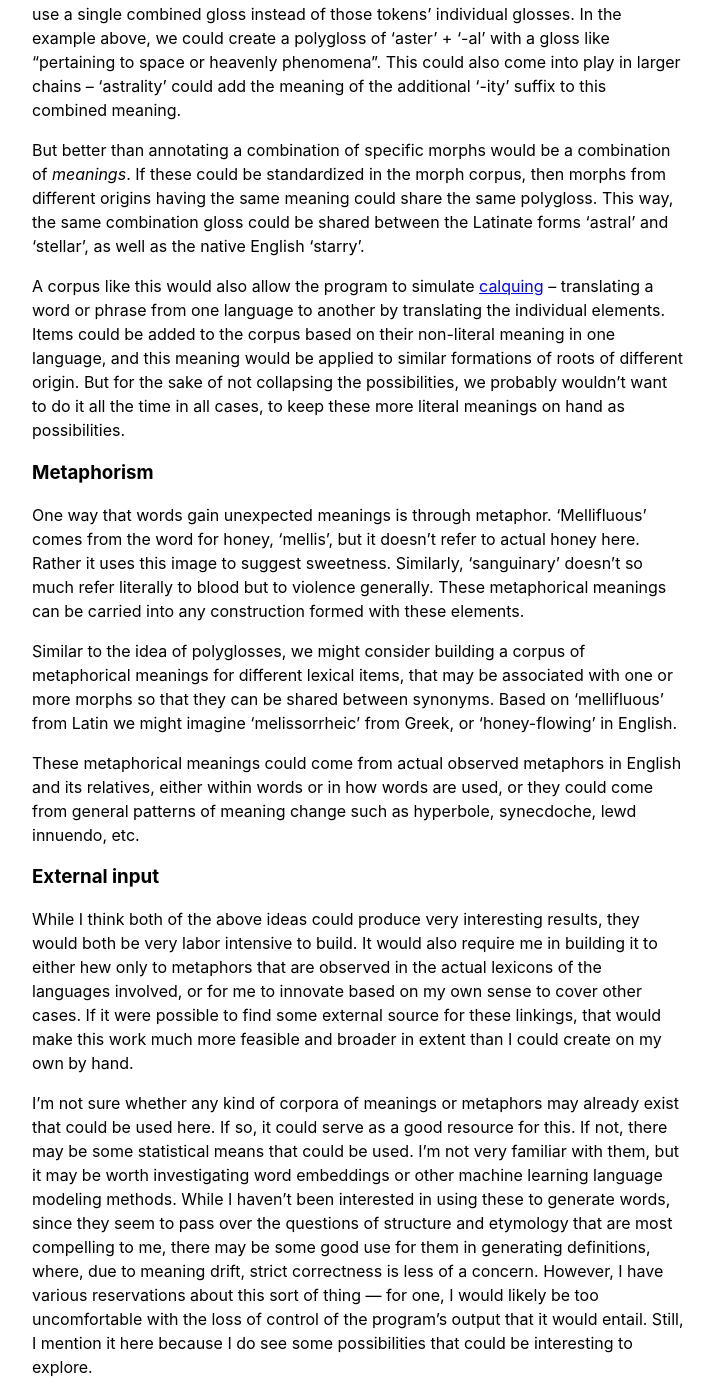
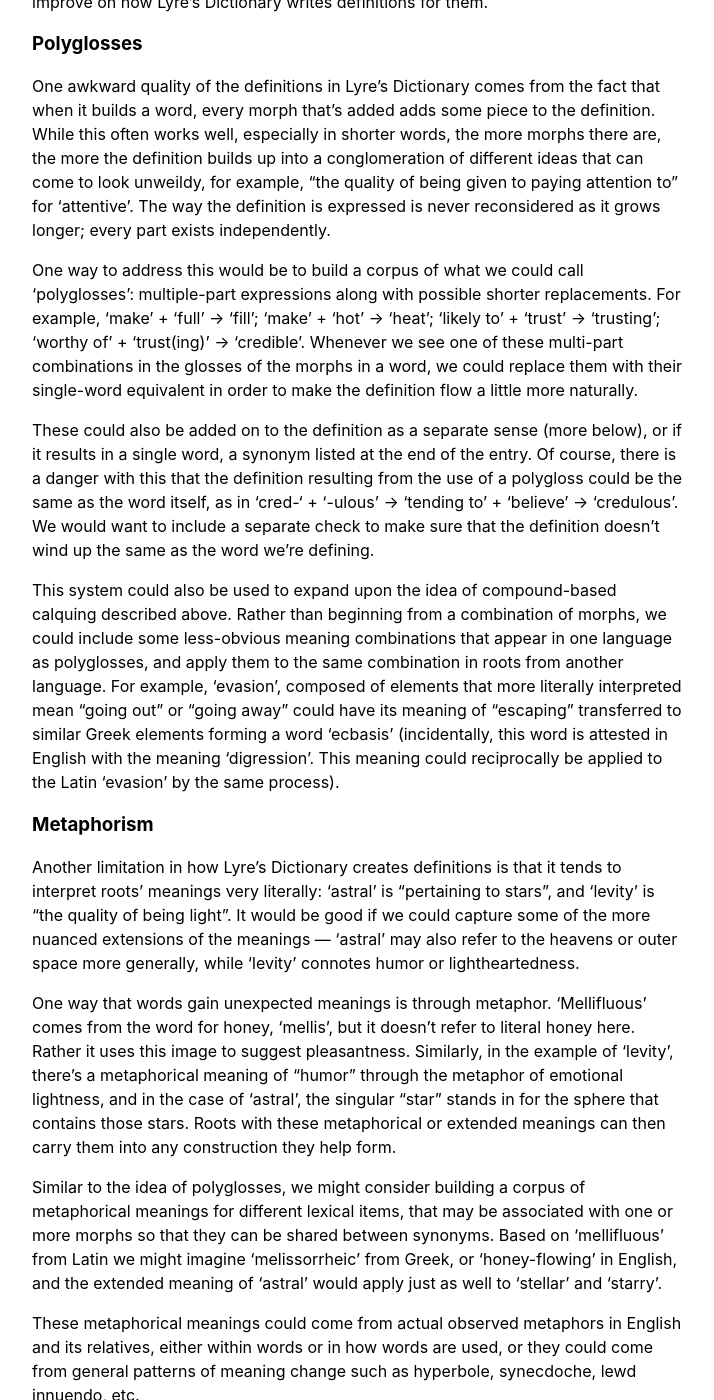
Before and after one commit to inthescales/lyre-site, a Jekyll site: the page built from blog/_posts/2023-7-1-future-work.md, in a window 1280 px wide and 1400 px high, scrolled down 3028 px. Shown: the whole window, without its empty margins (299-1013 px from the left). Built offline with Jekyll 4.4.1, drawn with Linux system fonts in a browser that asks for light colours; some of the changed text lies outside the part shown.

Commit message:
Revisions to future work post

```diff
--- a/blog/_posts/2023-7-1-future-work.md
+++ b/blog/_posts/2023-7-1-future-work.md
@@ -11,17 +11,17 @@ Although Lyre's Dictionary has existed for several years, and at the time of wri
 
 ### Adding more roots
 
-Currently, Lyre's Dictionary only uses roots from Latin and Greek to make words, and the easiest way to add more content to the corpus would be to add more roots from these languages. My process has mostly been to research the origins of English words haphazardly and add their components to the corpus as [morphs](). I surely haven't exhausted the supply of roots available in the English lexicon — a more focused approach would definitely yield new roots. I could spend some dedicated time reading through dictionaries, including ones focused on archaic and obscure words, to find more material.
+Currently, Lyre's Dictionary only uses roots from Latin and Greek to make words, and the easiest way to add more content to the corpus would be to add more roots from these languages. My process has mostly been to research the origins of English words one-by-one and add their components to the corpus as [morphs](http://www.inthescales.com/projects/lyres-dictionary/blog/2022/12/20/how-does-it-work.html). I surely haven't exhausted the supply of roots available in the English lexicon — a more focused approach would definitely yield many new ones. I could spend some dedicated time reading through dictionaries, including ones focused on archaic and obscure words, to find more material.
 
 Beyond that, while so far I've mostly limited the corpus to roots that actually appear in at least one English word, I could start building it out further by adding roots directly from the Latin and Greek lexicons. This would require some new research to find good Latin and Greek word lists (and may require some actual Greek study, which I've mostly avoided so far). These "speculative" roots, as I call them, would probably be coded to appear less frequently than those attested in English words, but I think they would still be a valuable addition.
 
 ### New sources and sound change
 
-Of course English isn't made up only of elements borrowed from Latin and Greek. However, adding more origin languages would require deep new technical work to handle the sound changes involved in the transition from languages like Old English into Modern English. While it's simple enough to take a Latin word like 'narrare' and make it into the English 'narrate', it's a bit less straightforward (to me, anyway) to go from the Old English 'belyfan' to 'believe'. Vowels need to shift, and consonants may change when roots or affixes are added (like the f → v change from 'leaf' to 'leaves'). If I want to be able to include Old English roots that didn't survive into Modern English, or to record any Old English roots in the corpus in their original form (and I suspect I would have to in order to reliably handle the way they can change with affixes or compounding) it would be necessary to develop a way to compute these sound changes. But once this is done, it would open the way to vast tracts of English that I haven't been able to touch at all yet.
+Of course English isn't made up only of elements borrowed from Latin and Greek. However, adding more origin languages would require deep new technical work to handle the sound changes involved in the transition from languages like Old English into Modern English. While it's simple enough to take a Latin word like 'narrare' and make it into the English 'narrate', it's a bit less straightforward (to me, anyway) to go from the Old English 'belyfan' to 'believe'. Vowels need to shift, and consonants may change when roots or affixes are added (like the f → v change from 'leaf' to 'leaves'). If I want to be able to include Old English roots that didn't survive into Modern English, or to record any Old English roots in the corpus in their original form (and I suspect I would have to in order to reliably handle the way they can change with affixes or in compounding) it would be necessary to develop a way to compute these sound changes (projects like [Anglish](https://anglish.org) show how the results might look). But once this is done, it would open the way to vast tracts of English that I haven't been able to touch at all yet.
 
 This doesn't just apply to converting Old English to Modern English. Once such a system exists, with further linguistic research it could be applied to other origin languages as well — we could create a corpus of Old French roots, convert them to Middle English, then convert that to Modern English. We could even take the Latin corpus we have, and convert through French and then into English. This would allow us to generate [doublet](https://en.wikipedia.org/wiki/Doublet_(linguistics)) words like 'camera' (Latin) and 'chamber' (French), and French-inflected forms of Latin words that never made it into French. We could additionally pull in Old Norse, which also contributed significantly to early English.
 
-After tracing the main lines of English's development, we could go further and pull in roots from languages that fed into those nearer tributaries — Greek through Latin (with its attendant mutations), Frankish and Gaulish through Old French, Arabic through French or Latin or both, origins as far distant as we want to imagine, ancient and modern.
+After tracing the main lines of English's development, we could even go farther and pull in roots from languages that fed into those nearer tributaries — Greek through Latin (with its attendant mutations), Frankish and Gaulish through Old French, Arabic through French or Latin or both, origins as far distant as we want to imagine, ancient and modern.
 
 ### Modern English formations
 
@@ -35,37 +35,41 @@ And of course, modern-style word-formation lets us use modern elements, includin
 
 Aside from adding new roots, there are also new ways of using morphs that could be explored.
 
-One is simply the possibility of single-morph words, which Lyre's Dictionary currently doesn't produce. While single-morph words from common roots may not be very interesting ("cat (n) - a cat"), they could be a valuable addition when using roots from ancestor languages. These could be taken more or less straight, as in words like "corpus" and "demon", but would be especially interesting if we add the possibility of computing historical sound changes, to transform roots into unfamiliar forms, or generate modern forms of ancient roots that have since been lost (for example, [ADD ANGLISH EXAMPLE HERE]).
+One is simply the possibility of single-morph words, which Lyre's Dictionary currently doesn't produce. While single-morph words from common roots may not be very interesting ("cat (n) - a cat"), they could be a valuable addition when using roots from ancestor languages. These could be taken more or less straight, as in words like "corpus" and "demon", but would be especially interesting if we add the possibility of computing historical sound changes, to transform roots into unfamiliar forms, or generate modern forms of ancient roots that have since been lost (for example, a hypothetical word 'thild', meaning 'patience', from the Old English 'þyld').
 
 Compounding roots would also add a lot of new possibilities, though it would require some new concepts for how to make roots relate to each other beyond my current method of creating affixes based off of roots by hand. I've observed a few patterns that could be imitated, such as combining adverbial morphs and with verbs to describe how those actions are done (as in 'pauciloquent' – "speaking little"). I suspect some kind of semantic filtering would be necessary to get good results though, which may require a lot of new morph annotations.
+
+The process of [calquing](https://en.wikipedia.org/wiki/Calque) — translating a word or phrase from one language to another by translating its individual elements — shows another path we could take. Compounds that exist in any language could be built into a corpus together, with a list of the morphs that make them up, and these elements could be translated individually into morphs deriving from language to create a calque word. For example, an obscure name for the element mercury is 'hydrargyrum', from Greek roots meaning 'water' and 'silver'. We could then replace these with Latin roots of the same meaning, creating something like 'aquargent', or with English elements to create something like 'water-silver' as new names for mercury.
 
 ## Generating more nuanced definitions
 
 Outside of generating more different words, I think there's also a lot of room to improve on how Lyre's Dictionary writes definitions for them.
 
-For one, it tends to interpret roots' meanings very literally: 'inscribe' is 'to write in', 'astral' is 'pertaining to stars', 'belligerent' is 'carrying war'. It would be good if we could capture some of the more nuanced extensions of the meanings — 'astral' may also refer to the heavens or outer space more generally, while 'belligerent' is more naturally glossed as 'hostile' or 'warlike'.
-
 ### Polyglosses
 
-One relatively simple way to do this might be to create a new corpus of what we could call "polyglosses": combinations of tokens that, when they occur together in a word, use a single combined gloss instead of those tokens' individual glosses. In the example above, we could create a polygloss of 'aster' + '-al' with a gloss like "pertaining to space or heavenly phenomena". This could also come into play in larger chains – 'astrality' could add the meaning of the additional '-ity' suffix to this combined meaning.
+One awkward quality of the definitions in Lyre's Dictionary comes from the fact that when it builds a word, every morph that's added adds some piece to the definition. While this often works well, especially in shorter words, the more morphs there are, the more the definition builds up into a conglomeration of different ideas that can come to look unweildy, for example, "the quality of being given to paying attention to" for 'attentive'. The way the definition is expressed is never reconsidered as it grows longer; every part exists independently.
 
-But better than annotating a combination of specific morphs would be a combination of *meanings*. If these could be standardized in the morph corpus, then morphs from different origins having the same meaning could share the same polygloss. This way, the same combination gloss could be shared between the Latinate forms 'astral' and 'stellar', as well as the native English 'starry'.
+One way to address this would be to build a corpus of what we could call 'polyglosses': multiple-part expressions along with possible shorter replacements. For example, 'make' + 'full' → 'fill'; 'make' + 'hot' → 'heat'; 'likely to' + 'trust' → 'trusting'; 'worthy of' + 'trust(ing)' → 'credible'. Whenever we see one of these multi-part combinations in the glosses of the morphs in a word, we could replace them with their single-word equivalent in order to make the definition flow a little more naturally.
 
-A corpus like this would also allow the program to simulate [calquing](https://en.wikipedia.org/wiki/Calque) – translating a word or phrase from one language to another by translating the individual elements. Items could be added to the corpus based on their non-literal meaning in one language, and this meaning would be applied to similar formations of roots of different origin. But for the sake of not collapsing the possibilities, we probably wouldn't want to do it all the time in all cases, to keep these more literal meanings on hand as possibilities.
+These could also be added on to the definition as a separate sense (more below), or if it results in a single word, a synonym listed at the end of the entry. Of course, there is a danger with this that the definition resulting from the use of a polygloss could be the same as the word itself, as in 'cred-' + '-ulous' → 'tending to' + 'believe' → 'credulous'. We would want to include a separate check to make sure that the definition doesn't wind up the same as the word we're defining.
+
+This system could also be used to expand upon the idea of compound-based calquing described above. Rather than beginning from a combination of morphs, we could include some less-obvious meaning combinations that appear in one language as polyglosses, and apply them to the same combination in roots from another language. For example, 'evasion', composed of elements that more literally interpreted mean "going out" or "going away" could have its meaning of "escaping" transferred to similar Greek elements forming a word 'ecbasis' (incidentally, this word is attested in English with the meaning 'digression'. This meaning could reciprocally be applied to the Latin 'evasion' by the same process).
 
 ### Metaphorism
 
-One way that words gain unexpected meanings is through metaphor. 'Mellifluous' comes from the word for honey, 'mellis', but it doesn't refer to actual honey here. Rather it uses this image to suggest sweetness. Similarly, 'sanguinary' doesn't so much refer literally to blood but to violence generally. These metaphorical meanings can be carried into any construction formed with these elements.
+Another limitation in how Lyre's Dictionary creates definitions is that it tends to interpret roots' meanings very literally: 'astral' is "pertaining to stars", and 'levity' is "the quality of being light". It would be good if we could capture some of the more nuanced extensions of the meanings — 'astral' may also refer to the heavens or outer space more generally, while 'levity' connotes humor or lightheartedness.
 
-Similar to the idea of polyglosses, we might consider building a corpus of metaphorical meanings for different lexical items, that may be associated with one or more morphs so that they can be shared between synonyms. Based on 'mellifluous' from Latin we might imagine 'melissorrheic' from Greek, or 'honey-flowing' in English.
+One way that words gain unexpected meanings is through metaphor. 'Mellifluous' comes from the word for honey, 'mellis', but it doesn't refer to literal honey here. Rather it uses this image to suggest pleasantness. Similarly, in the example of 'levity', there's a metaphorical meaning of "humor" through the metaphor of emotional lightness, and in the case of 'astral', the singular "star" stands in for the sphere that contains those stars. Roots with these metaphorical or extended meanings can then carry them into any construction they help form.
+
+Similar to the idea of polyglosses, we might consider building a corpus of metaphorical meanings for different lexical items, that may be associated with one or more morphs so that they can be shared between synonyms. Based on 'mellifluous' from Latin we might imagine 'melissorrheic' from Greek, or 'honey-flowing' in English, and the extended meaning of 'astral' would apply just as well to 'stellar' and 'starry'.
 
 These metaphorical meanings could come from actual observed metaphors in English and its relatives, either within words or in how words are used, or they could come from general patterns of meaning change such as hyperbole, synecdoche, lewd innuendo, etc.
 
 ### External input
 
-While I think both of the above ideas could produce very interesting results, they would both be very labor intensive to build. It would also require me in building it to either hew only to metaphors that are observed in the actual lexicons of the languages involved, or for me to innovate based on my own sense to cover other cases. If it were possible to find some external source for these linkings, that would make this work much more feasible and broader in extent than I could create on my own by hand.
+While I think both of the above ideas could produce very interesting results, they would both be very labor intensive to build. It would also require me in building them to either hew only to metaphors that are observed in the actual lexicons of the languages involved, or for me to innovate based on my own sense to cover other cases. If it were possible to find some external source for these linkings, that would make this work much more feasible and broader in extent than I could create on my own by hand.
 
-I'm not sure whether any kind of corpora of meanings or metaphors may already exist that could be used here. If so, it could serve as a good resource for this. If not, there may be some statistical means that could be used. I'm not very familiar with them, but it may be worth investigating word embeddings or other machine learning language modeling methods. While I haven't been interested in using these to generate words, since they seem to pass over the questions of structure and etymology that are most compelling to me, there may be some good use for them in generating definitions, where, due to meaning drift, strict correctness is less of a concern. However, I have various reservations about this sort of thing — for one, I would likely be too uncomfortable with the loss of control of the program's output that it would entail. Still, I mention it here because I do see some possibilities that could be interesting to explore.
+I'm not sure whether any kind of corpora of meanings or metaphors may already exist that could be used here. If so, it could serve as a good resource for this. If not, there may be some statistical means that could be used. I'm not very familiar with them, but it may be worth investigating word embeddings or other machine learning language modeling methods. While I haven't been interested in using these to generate words, since they seem to pass over the questions of structure and etymology that are most compelling to me, there may be some good use for them in generating definitions, where, due to meaning drift, strict correctness is less of a concern. However, I have various reservations about this sort of thing — most practically, I would likely be too uncomfortable with the loss of control of the program's output that it would entail. Still, I mention them here because I do see some possibilities that could be interesting to explore.
 
 ### Senses
 
@@ -75,9 +79,9 @@ In a version of Lyre's Dictionary where it's possible for morphs and the words t
 
 Right now Lyre's Dictionary produces entries that would be very bare-bones for an actual dictionary. A good dictionary entry is more than just a word and a definition. Additional details like pronunciation, etymologies, and example usages could make the entries the program produces more interesting, and add some imitational richness.
 
-Etymologies could potentially be constructed from the morphs that make up the word similarly to way we produce the form and definition. Many morphs represent actual etymons (e.g. historical morphemes) in a relatively straightforward way, so the basis of an etymology section could be built from a simple list of those etymons presented in their pre-Modern-English forms (e.g. instead of the English-style 'injunction', the Latinate 'iniunctio').
+Etymologies could potentially be constructed from the morphs that make up the word similarly to way we produce the form and definition. Many morphs represent actual etymons (that is, historical morphemes) in a relatively straightforward way, so the basis of an etymology section could be built from a simple list of those etymons presented in their older forms (e.g. instead of the English-style 'injunction', the Latinate 'iniunctio').
 
-Pronunciations could also be built alongisde written forms, though care would have to be taken to represent sound changes that may occur as more parts are added to the word. There may also be a lot of ambiguity with this, perhaps particularly with stress, but it may be possible to come up with something plausible in many cases. And if we are generating words in a way that involves sound change (as described above), we may already have pronunciations on hand.
+Pronunciations could also be built alongisde written forms, though care would have to be taken to represent sound changes that may occur as more parts are added to the word. There may also be a lot of ambiguity with this, perhaps particularly with stress, but it may be possible to come up with something plausible in most cases. And if we are generating words in a way that involves sound change (as described above), we may already have pronunciations on hand.
 
 Example sentences present a challenge, but I think there are some possibilities here as well. One would be to use [Tracery](https://www.tracery.io/) or a similar system to build up sentences out of component templates. Semantic tags on the word could be used to select from these templates so that the sentences feel a little less generic (for instance, anything tagged as an animal could use "I saw a ____ at the zoo today"), though I think it would be difficult to do this in a way that really demonstrates the meaning of the word. Alternatively, this is another case where some kind of generative language model might perform well.
 
@@ -101,9 +105,9 @@ Finally, if there ever comes a time when I consider this project to be complete,
 
 ## Analysis
 
-While I've set out a few ways to expand the program's word generation here, there are doubtlessly other currents in word-formation that I am totally unaware of. My knowledge is based on the haphazard walk I've taken through investigations into etymology, and I've never made any systematic study of the English lexicon. A more comprehensive analysis of this kind may suggest new paths for development, or clear up current confusions.
+While I've set out a few ways to expand the program's word generation here, there are doubtlessly other currents in word-formation that I am totally unaware of. My knowledge is based on the haphazard walk I've taken through investigations into etymology, and I've never made any kind of systematic study of the English lexicon. A more comprehensive analysis of this kind may suggest new paths for development, or clear up current confusions.
 
-What might this look like? I imagine a list of English words, as many as I can possibly handle, broken down into their constituent elements, annotating the specifics of meaning and form. These should match the morphs in my morph corpus as much as possible, so that I could query this list based on morphs and their properties and get a list of matching words. For example, if a suffix can have multiple meanings, being able to quickly find a list of words that use each one of those different meanings could help clarify when each one applies. Or, if an element has different spellings in different words, pulling up a list of every word that uses one form or the other could clarify whether it's affected by letters around it.
+What might this look like? I imagine a list of English words, as many as I can possibly handle, broken down into their constituent elements, annotating the specifics of meaning and form. These should match the morphs in my morph corpus as much as possible, so that I could query this list based on morphs and their properties and get a list of matching words. For example, if a suffix morph can have multiple meanings, being able to quickly find a list of words that use each one of those different meanings could help clarify when different ones apply. Or, if an element has different spellings in different words, pulling up a list of every word that uses one form or the other could clarify whether it's affected by the letters around it.
 
 This would also give an opportunity to break more complex words up by different patterns. For example, Lyre's Dictionary has a notion of a unusual combination patterns like "preposition + noun + suffix" (as in 'intermural'), and "number + noun + suffix" (as in 'trigeminal'). Other cases like this may exist that I haven't identified yet.
 
```
